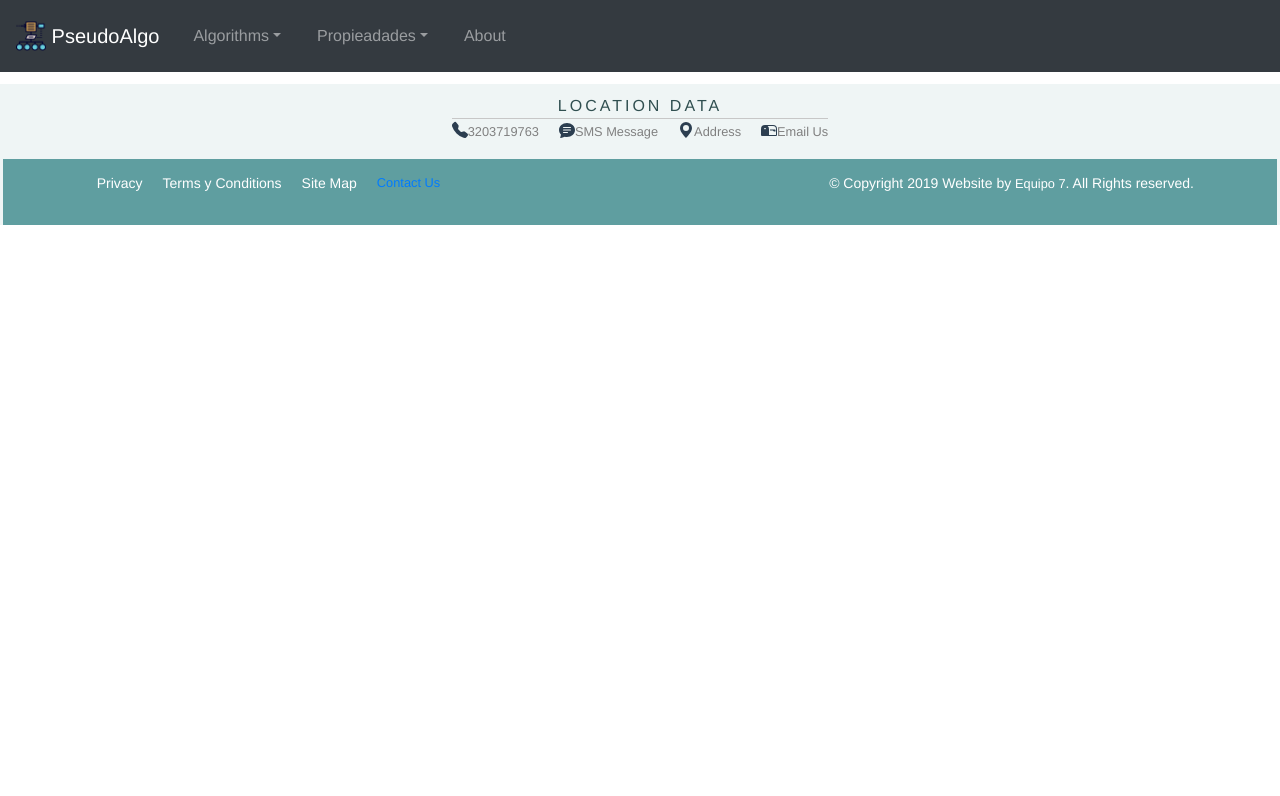
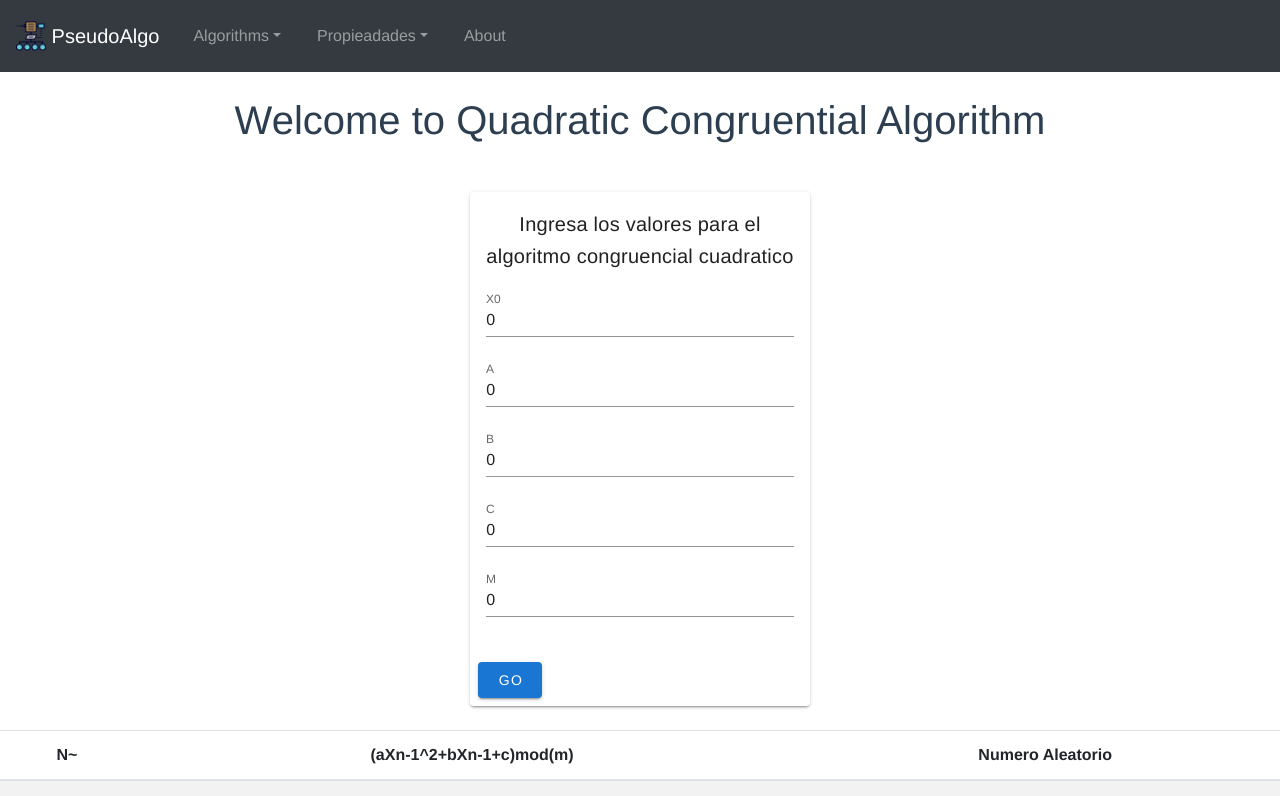
Before and after one commit to keliumJU/pseudoAlgo.github.io, a Vue app: page /congruencial-cuadratico in a window 1280 px wide. Shown: the top 796 px of the page. Built offline with nearby package versions, Linux system fonts and the light colour scheme.

Commit message:
blum,blum y shub agreagados

```diff
--- /dev/null
+++ b/src/components/BlumBlumYshubAlgo.vue
@@ -0,0 +1,138 @@
+<template>
+<div>
+<h1>{{ msg }}</h1>
+<v-app>
+<v-card class="mx-auto mt-10" max-width="600">
+        <v-card-title>Ingresa los valores para el algoritmo<br> Blum Blum y Shub</v-card-title>
+        <v-card-text>
+            <v-form>
+                <v-text-field
+                    v-model="valX0"
+                    label="X0"
+                    :rules="X0Rules"
+                    error-count="2"
+                    required
+                ></v-text-field>
+                  <v-text-field
+                    v-model="valM"
+                    label="M"
+                    :rules="MRules"
+                    error-count="3"
+                    required
+                ></v-text-field>
+                </v-form>
+        </v-card-text>
+        <v-card-actions>
+            <v-btn v-on:click="bbysa" color="primary">
+                Go
+            </v-btn>
+        </v-card-actions>
+    </v-card>
+    <br>
+    <b-table striped hover :fields="fields" :items="items" ></b-table>
+    </v-app>
+    </div>
+</template>
+
+<script>
+export default {
+  name: "bbsa",
+  props: {
+    msg: String
+  },
+  data(){
+    return {
+      X0Rules:[
+        (v)=>!!v||"X0 es requerido",
+        (v) => /^\d+$/.test(v) || "Debe ser un numero entero",
+        (v)=>v&&v%2==1||"X0 debe ser impar"
+      ],
+      MRules:[
+        (v) => !!v || "M Es requerido",
+        (v) => this.despejarM(v),
+        (v) => /^\d+$/.test(v) || "Debe ser un numero entero",
+      ],
+      valX0: 0,
+      valM:0,
+      fields:[
+        {
+          key:'Xn',
+          label:'N~'
+        },
+        {
+          key:'formula',
+          label: '(Xn-1^2)mod(m)'
+        },
+        {
+          key:'num',
+          label:'Numero Aleatorio'
+        }
+      ],
+      items: [
+        {Xn:0,formula:0,num:0},
+        {Xn:0,formula:0,num:0},
+        {Xn:0,formula:0,num:0},
+        {Xn:0,formula:0,num:0},
+        {Xn:0,formula:0,num:0},
+        {Xn:0,formula:0,num:0},
+        {Xn:0,formula:0,num:0},
+        {Xn:0,formula:0,num:0},
+        {Xn:0,formula:0,num:0},
+        {Xn:0,formula:0,num:0},
+        {Xn:0,formula:0,num:0},
+      ],
+    }
+  },
+  methods: {
+    despejarM: function(val){
+      val=parseInt(this.valM)
+      let logVal=Math.log2(val)
+       if(logVal%1==0){
+          let compareLogPow=Math.pow(2,logVal)
+          if(compareLogPow==val){
+            return true;
+          }
+       }
+      return `"${val}" no se cumple en m=2^g`
+    },
+    bbysa: function(){
+        this.valX0=parseInt(this.valX0)
+        this.valM=parseInt(this.valM)
+        this.items[0].formula=this.valX0;
+        for(let i=1; i<=10; i++){
+            this.items[i].Xn=i;
+            var formulaVal=(Math.pow(this.items[i-1].formula,2))%this.valM
+            this.items[i].formula=formulaVal
+            this.items[i].num=this.items[i].formula/(this.valM-1)
+        }
+    }
+  }
+};
+</script>
+
+<!-- Add "scoped" attribute to limit CSS to this component only -->
+<style scoped>
+h3 {
+  margin: 40px 0 0;
+}
+ul {
+  list-style-type: none;
+  padding: 0;
+}
+li {
+  display: inline-block;
+  margin: 0 10px;
+}
+a {
+  color: #42b983;
+}
+.data-input{
+  margin: auto;
+  width: 50%;
+  padding: 10px;
+}
+.child{
+  margin: 0 auto;
+}
+
+</style>
--- /dev/null
+++ b/src/components/CongruencialCuadraticoAlgo.vue
@@ -0,0 +1,188 @@
+<template>
+<div>
+<h1>{{ msg }}</h1>
+<v-app>
+<v-card class="mx-auto mt-10" max-width="600">
+        <v-card-title>Ingresa los valores para el<br> algoritmo congruencial cuadratico</v-card-title>
+        <v-card-text>
+            <v-form>
+                <v-text-field
+                    v-model="valX0"
+                    label="X0"
+                    :rules="X0Rules"
+                    error-count="2"
+                    required
+                ></v-text-field>
+                <v-text-field
+                    v-model="valA"
+                    label="A"
+                    :rules="ARules"
+                    error-count="3"
+                    required
+                ></v-text-field>
+                <v-text-field
+                    v-model="valB"
+                    label="B"
+                    :rules="BRules"
+                    error-count="3"
+                    required
+                ></v-text-field>
+                <v-text-field
+                    v-model="valC"
+                    label="C"
+                    :rules="CRules"
+                    error-count="3"
+                    required
+                ></v-text-field>
+                 <v-text-field
+                    v-model="valM"
+                    label="M"
+                    :rules="MRules"
+                    error-count="3"
+                    required
+                ></v-text-field>
+                </v-form>
+        </v-card-text>
+        <v-card-actions>
+            <v-btn v-on:click="congruCuadlAlgo" color="primary">
+                Go
+            </v-btn>
+        </v-card-actions>
+    </v-card>
+    <br>
+    <b-table striped hover :fields="fields" :items="items" ></b-table>
+    </v-app>
+    </div>
+</template>
+
+<script>
+
+export default {
+  name: "CongruencialCuadraticoAlgo",
+  props: {
+    msg: String,
+  },
+  data() {
+    return {
+      X0Rules: [
+        (v) => !!v || "X0 Es requerido",
+        (v) => /^\d+$/.test(v) || "Debe ser un numero entero",
+      ],
+      ARules: [
+        (v) => !!v || "A Es requerido",
+        (v) => /^\d+$/.test(v) || "Debe ser un numero entero",
+        (v) => v&&v%2==0||"Debe ser un numero par"
+      ],
+     BRules: [
+        (v) => !!v || "B Es requerido",
+        (v) => /^\d+$/.test(v) || "Debe ser un numero entero",
+        (v) => this.probarB(v)
+      ],
+      MRules:[
+
+        (v) => !!v || "M Es requerido",
+        (v) => this.despejarM(v),
+        (v) => /^\d+$/.test(v) || "Debe ser un numero entero",
+      ],
+      CRules:[
+        (v) => !!v || "C Es requerido",
+        (v) => /^\d+$/.test(v) || "Debe ser un numero entero",
+        (v) => v&&v%2==1||"Debe ser un numero impar"
+      ],
+      valX0: 0,
+      valA: 0,
+      valB: 0,
+      valC: 0,
+      valM: 0,
+      fields: [
+        {
+          key: "Xn",
+          label: "N~",
+        },
+        {
+          key: "formula",
+          label: "(aXn-1^2+bXn-1+c)mod(m)",
+        },
+        {
+          key: "num",
+          label: "Numero Aleatorio",
+        },
+      ],
+      items: [
+        { Xn: 0, formula: 0, num: 0 },
+        { Xn: 0, formula: 0, num: 0 },
+        { Xn: 0, formula: 0, num: 0 },
+        { Xn: 0, formula: 0, num: 0 },
+        { Xn: 0, formula: 0, num: 0 },
+        { Xn: 0, formula: 0, num: 0 },
+        { Xn: 0, formula: 0, num: 0 },
+        { Xn: 0, formula: 0, num: 0 },
+        { Xn: 0, formula: 0, num: 0 },
+        { Xn: 0, formula: 0, num: 0 },
+        { Xn: 0, formula: 0, num: 0 },
+      ],
+    };
+  },
+  methods: {
+    probarB: function(val){
+        var oper=(val-1)%4;
+        if(oper==2){
+            return true;
+        }else{
+            return `${val} no cumple con la formula (b-1)mod4=2`
+        }
+    },
+    despejarM: function(val){
+      val=parseInt(this.valM)
+      let logVal=Math.log2(val)
+       if(logVal%1==0){
+          let compareLogPow=Math.pow(2,logVal)
+          if(compareLogPow==val){
+            return true;
+          }
+       }
+      return `"${val}" no se cumple en m=2^g`
+    },
+   fillArray: function(m){
+     for(let i=0; i<m-10; i++){
+       this.items.push({Xn:0, formula:0, num:0})
+     }
+   },
+   congruCuadlAlgo: function () {
+      this.valX0 = parseInt(this.valX0);
+      this.valA = parseInt(this.valA);
+      this.valB = parseInt(this.valB);
+      this.valC = parseInt(this.valC);
+      this.valM = parseInt(this.valM);
+      if(this.valM>10){
+        this.fillArray(this.valM)
+      }
+      this.items[0].formula = this.valX0;
+      for (let i = 1; i <= this.valM; i++) {
+        this.items[i].Xn = i;
+        var formulaVal = (this.valA*Math.pow(this.items[i-1].formula,2)+this.valB*this.items[i-1].formula+this.valC)%this.valM;
+        this.items[i].formula = formulaVal;
+        this.items[i].num = this.items[i].formula / (this.valM - 1);
+      }
+    },
+  },
+};
+</script>
+
+<!-- Add "scoped" attribute to limit CSS to this component only -->
+<style scoped>
+h3 {
+  margin: 40px 0 0;
+}
+ul {
+  list-style-type: none;
+  padding: 0;
+}
+li {
+  display: inline-block;
+  margin: 0 10px;
+}
+a {
+  color: #42b983;
+}
+</style>
--- a/src/components/Header.vue
+++ b/src/components/Header.vue
@@ -24,6 +24,12 @@
         </b-dropdown-item>
         <b-dropdown-item to="/multiplicador-constante">
             Multiplicador Constante
+        </b-dropdown-item>
+       <b-dropdown-item to="/congruencial-cuadratico">
+            Congruencial Cuadratico
+        </b-dropdown-item>
+       <b-dropdown-item to="/blum-blumShub">
+            Blum Blum y Shub
         </b-dropdown-item>
       </b-nav-item-dropdown>
 
--- a/src/router/index.js
+++ b/src/router/index.js
@@ -72,13 +72,25 @@ const routes = [
   },
    {
       path: "/congruencial-multiplicativo",
-      name: "congruencialMultiplicativo",
-      // route level code-splitting
-      // this generates a separate chunk (about.[hash].js) for this route
-      // which is lazy-loaded when the route is visited.
+      name: "CongruencialMultiplicativo",
+
       component: function() {
         return import(/* webpackchunkname: "about" */ "../views/CongruencialMultiplicativo.vue");
       }
+  },
+  {
+    path:"/congruencial-cuadratico",
+    name:"CongruencialCuadratico",
+    component: function(){
+      return import("../views/CongruencialCuadratico.vue")
+    }
+  },
+  {
+    path:"/blum-blumShub",
+    name:"BlumBlumYShub",
+    component: function(){
+      return import("../views/BlumBlumYshub.vue")
+    }
   }
 ];
 
--- /dev/null
+++ b/src/views/BlumBlumYshub.vue
@@ -0,0 +1,16 @@
+<template>
+  <div class="blumblumshub-algo">
+    <bbsa msg="Welcome to Blum Blum y Shub Algorithm" />
+  </div>
+</template>
+<script>
+// @ is an alias to /src
+import bbsa from "@/components/BlumBlumYshubAlgo.vue";
+
+export default {
+  name: "bbs",
+  components: {
+      bbsa
+  }
+};
+</script>
--- /dev/null
+++ b/src/views/CongruencialCuadratico.vue
@@ -0,0 +1,16 @@
+<template>
+  <div class="congru-cuad">
+    <congruencial-cuadratico-algo msg="Welcome to Quadratic Congruential Algorithm" />
+  </div>
+</template>
+<script>
+// @ is an alias to /src
+import CongruencialCuadraticoAlgo from "@/components/CongruencialCuadraticoAlgo.vue";
+
+export default {
+  name: "CongruencialCuadratico",
+  components: {
+      CongruencialCuadraticoAlgo
+  }
+};
+</script>
```
